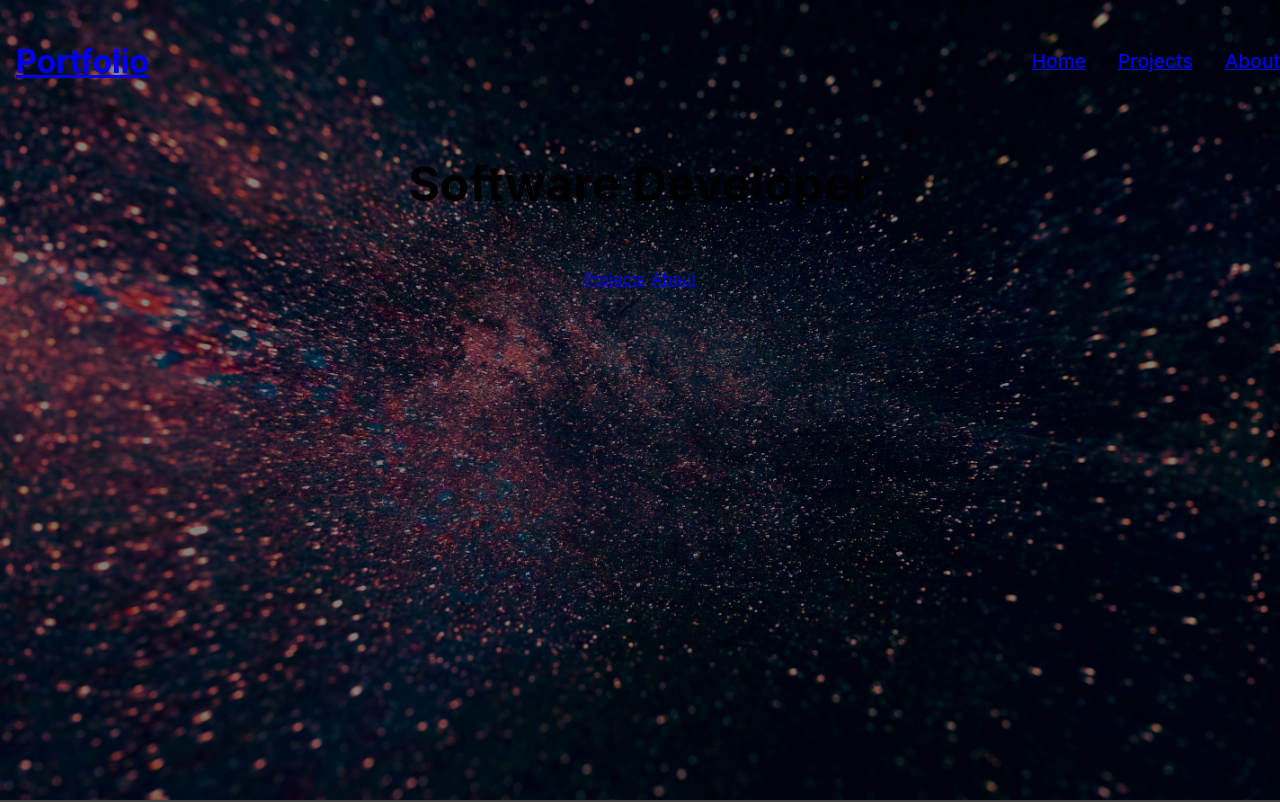
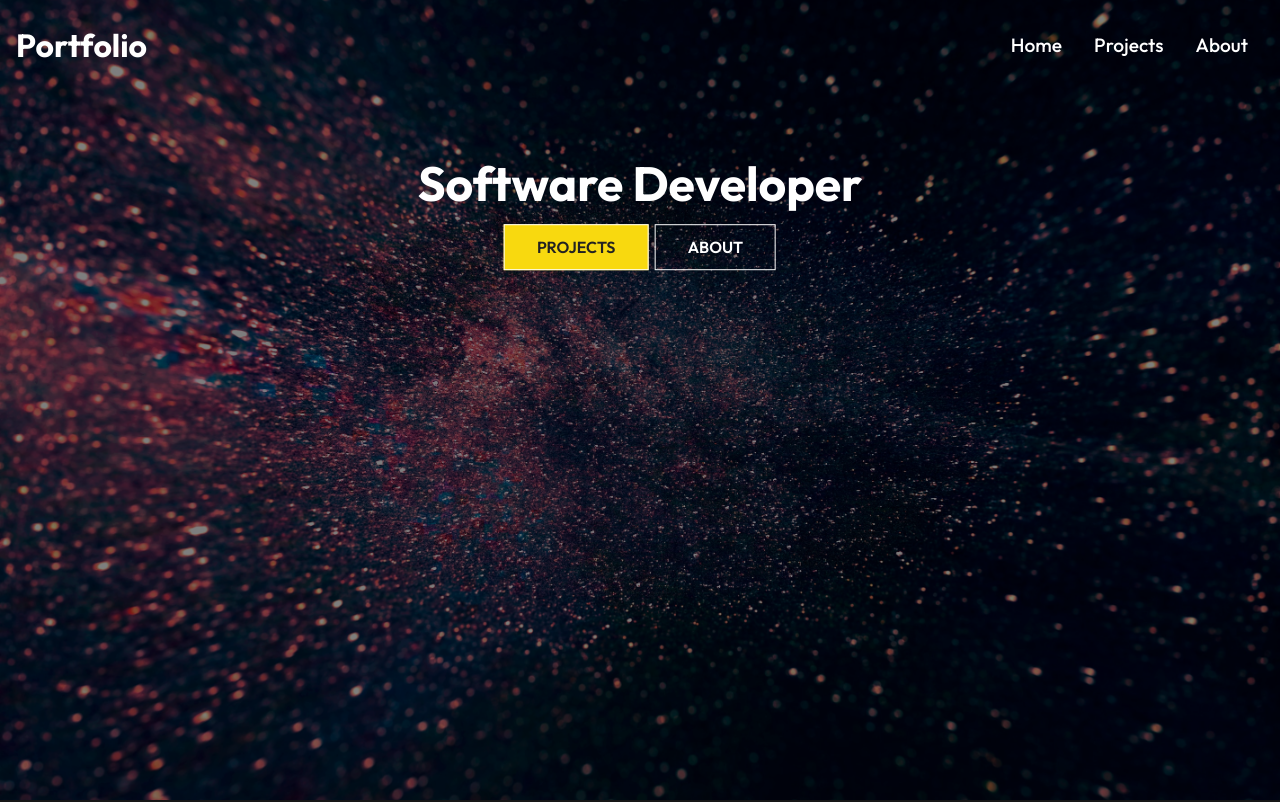
Before and after one commit to ChristianC93/react-flask-portfolio, a React (Create React App) app in the folder client/: page / in a window 1280 px wide. Shown: the top 802 px of the page. Built offline with nearby package versions, Linux system fonts and the light colour scheme; no server answers.

Commit message:
added styling in index.css

```diff
--- a/client/src/index.css
+++ /dev/null
@@ -1,13 +0,0 @@
-body {
-  margin: 0;
-  font-family: -apple-system, BlinkMacSystemFont, 'Segoe UI', 'Roboto', 'Oxygen',
-    'Ubuntu', 'Cantarell', 'Fira Sans', 'Droid Sans', 'Helvetica Neue',
-    sans-serif;
-  -webkit-font-smoothing: antialiased;
-  -moz-osx-font-smoothing: grayscale;
-}
-
-code {
-  font-family: source-code-pro, Menlo, Monaco, Consolas, 'Courier New',
-    monospace;
-}
--- a/client/src/index.js
+++ b/client/src/index.js
@@ -1,6 +1,6 @@
 import React from 'react';
 import ReactDOM from 'react-dom/client';
-import './index.css';
+import './styles/index.css';
 import App from './App';
 import reportWebVitals from './reportWebVitals';
 import { BrowserRouter } from "react-router-dom"
--- /dev/null
+++ b/client/src/styles/index.css
@@ -0,0 +1,43 @@
+@import url('https://fonts.googleapis.com/css2?family=Outfit:wght@100;200;300;400;500;600;700;800;900&display=swap');
+
+* {
+  box-sizing: border-box;
+  margin: 0;
+  padding: 0;
+  font-family: 'Outfit', sans-serif;
+}
+
+body{
+  background-color:#222;
+}
+
+h1, h4, p, a {
+  color: white;
+  text-decoration: none;
+}
+
+ul {
+  list-style-type: none;
+}
+
+.btn {
+  padding: 12px 32px;
+  font-size: 1rem;
+  text-transform: uppercase;
+  background: rgb(248, 217, 15);
+  color: #222;
+  border: 1px solid white;
+  font-weight: 600;
+  cursor: pointer;
+}
+
+.btn-light {
+  background: transparent;
+  color: white;
+}
+
+.btn:hover {
+    background: rgba(255, 255, 255, 0.2);
+    color: white;
+    transition: 0.3s;
+}
```
